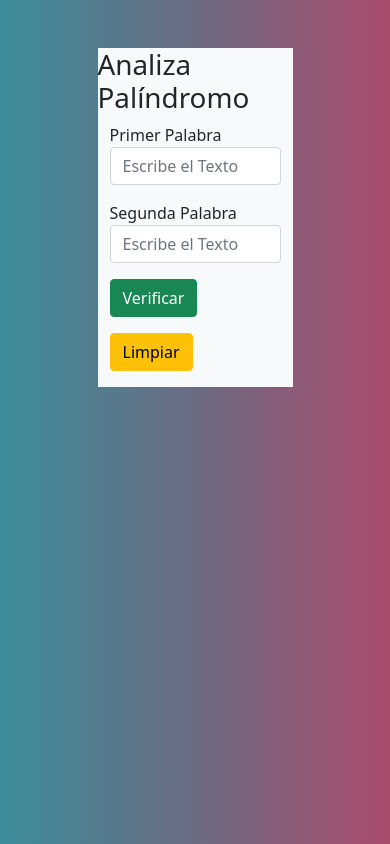
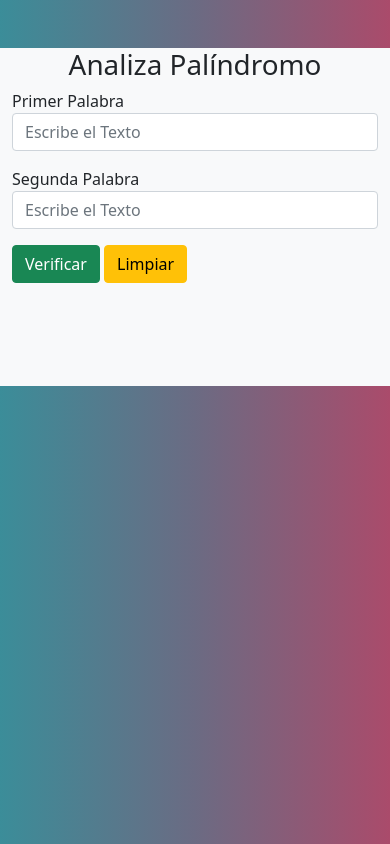
Before and after one commit to febrel/App_Palindromo, a plain HTML site: page index.html in a window 390 px wide. Drawn offline with nearby package versions, Linux system fonts and the light colour scheme.

Commit message:
Responsive Container

```diff
--- a/index.html
+++ b/index.html
@@ -17,7 +17,8 @@
 <body>
 
 
-    <div class="container mt-5  w-50 h-100 bg-light">
+    <div class="container-md col-sm-6 mt-5  h-100 bg-light">
+
         <div class="abs-center">
             <h1 class="row justify-content-center">Analiza Palíndromo </h1>
 
@@ -44,6 +45,7 @@
             <button type="submit" class="mt-3 btn btn-warning" onclick="location.reload()"> Limpiar </button>
 
             <div class="mt-3 row justify-content-center display-5" id="resultado"></div>
+
         </div>
     </div>
 
```
